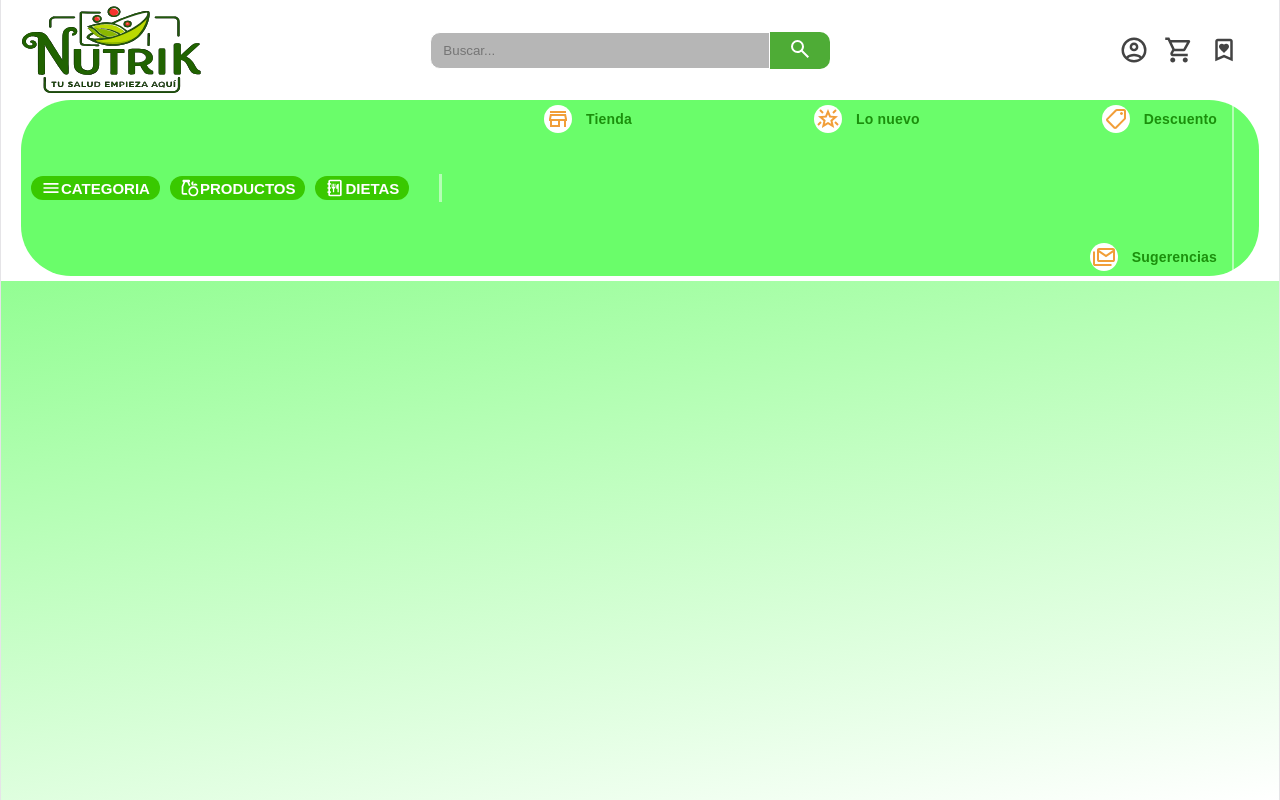
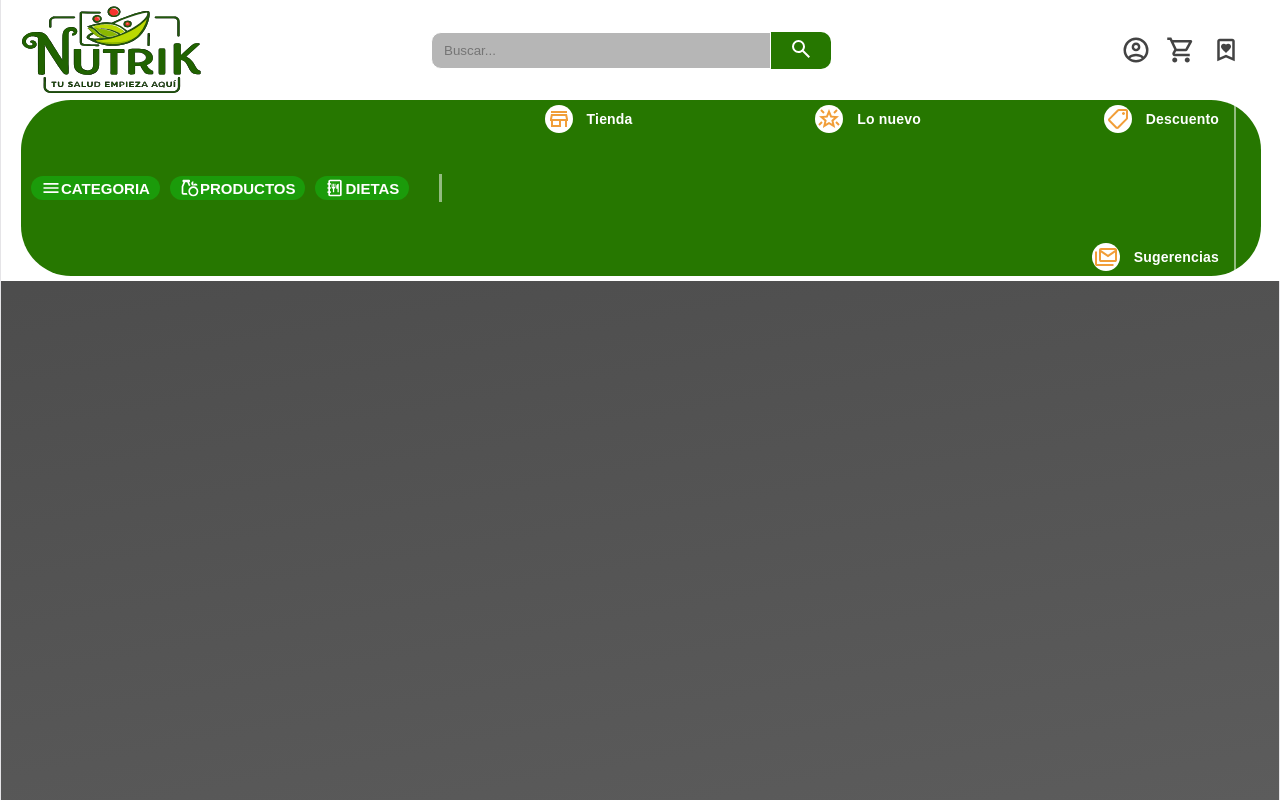
Before and after one commit to johsman12/pagina-comida-saludable-2, a React (Vite) app in the folder comida/: page / in a window 1280 px wide. Built offline with nearby package versions, Linux system fonts and the light colour scheme.

Commit message:
Correccion de colores de NarBar

```diff
--- a/comida/src/componentes/NarBar/Header.css
+++ b/comida/src/componentes/NarBar/Header.css
@@ -9,12 +9,15 @@
 
 body{
   font-family: Arial, sans-serif;
-  background: linear-gradient(170deg, #6afd6a, #ffffff);
+  background: linear-gradient(170deg, #474747, #5c5c5c);
   margin: 0;
   padding: 0;
 }
 
 .header-container{
+
+
+  position: fixed;
   width: 100%;
   display: flex;
   flex-direction: column;
@@ -62,7 +65,7 @@ body{
 
   justify-content: flex-start;
   align-items: center;
-  background-color: #6afd6a;
+  background-color: #267700;
   border-radius: 50px;
   padding: 5px 10px;
   margin: 0 20px;
@@ -101,7 +104,7 @@ body{
   justify-content: center;
   flex-wrap: wrap;
   margin-left: auto;
-  color: #1b8f0c;
+  color: #ffffff;
   /* font-weight: 500; */
   font-size: 14px;
   font-weight:bold;
@@ -120,7 +123,7 @@ body{
 }
 .nav-extra a:hover{
 
-  color: #ffffff;
+  color: #bbff00;
 }
 /* .nav-extra:active a{
   transform: scale(0.95);
@@ -150,7 +153,7 @@ body{
 /*boton de navegacion*/
 .btn-nav{
   align-items: center;
-  background-color: #39c900;
+  background-color: #1b9b0a;
   display: flex;
   border: none;
   padding: 2px 10px;
@@ -167,7 +170,7 @@ body{
 
 .btn-nav:hover{
   transform: scale(1.1);
-  background-color: #026e0b;
+  background-color: #257a1f;
   box-shadow: 0 0 20px #ffffff;
 
 
@@ -212,14 +215,14 @@ body{
   border: none;
   border-radius: 0 4px 4px 0;
   background: var(--verde);
-  background-color: #4eac36;
+  background-color: #267700;
   color: white;
   cursor: pointer;
   font-weight: bold;
   transition: background-color 0.3s;
 }
 .buscador button:hover{
-  background-color: #047e00;
+  background-color: #629700;
 }
 
 /*iconos*/
```
